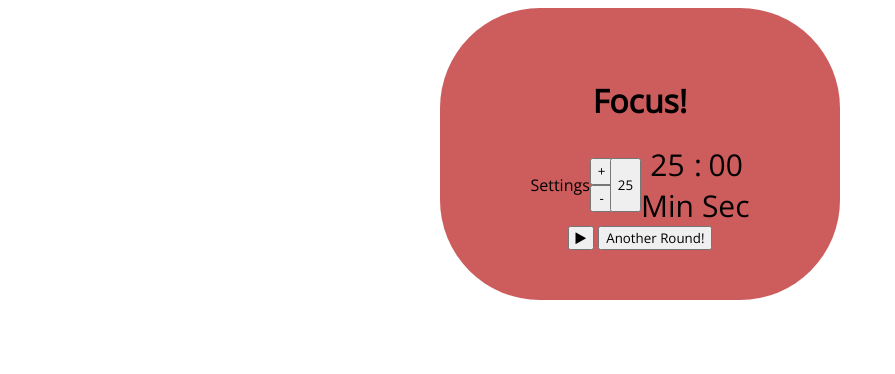
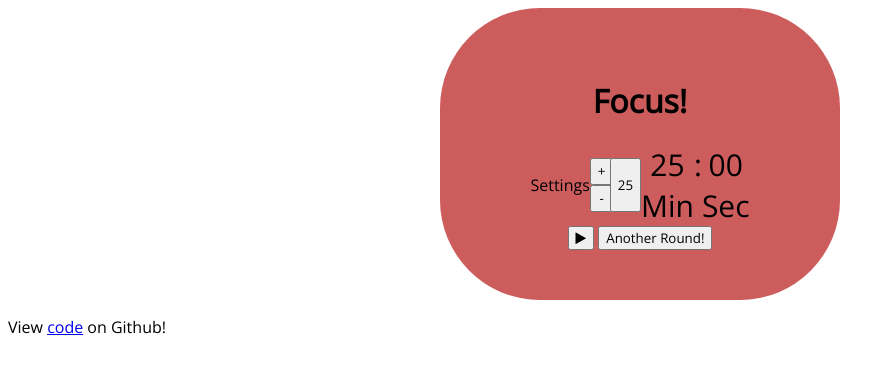
Before and after one commit to mckelveygreg/Pomodoro-Timer, a plain HTML site: page index.html in a window 1280 px wide. Shown: the whole page, without its empty margins (0-895 px from the left). Drawn offline with nearby package versions, Linux system fonts and the light colour scheme.

Commit message:
add link back to github code

```diff
--- a/index.html
+++ b/index.html
@@ -40,6 +40,8 @@
 			<button id="reset">Another Round!</button>
 		</div>
 		</div>
+		<p>View <a href='https://github.com/mckelveygreg/Pomodoro-Timer'>code</a> on Github!</p>
+
 	<script src="script.js"></script>
 </body>
 </html>
```
